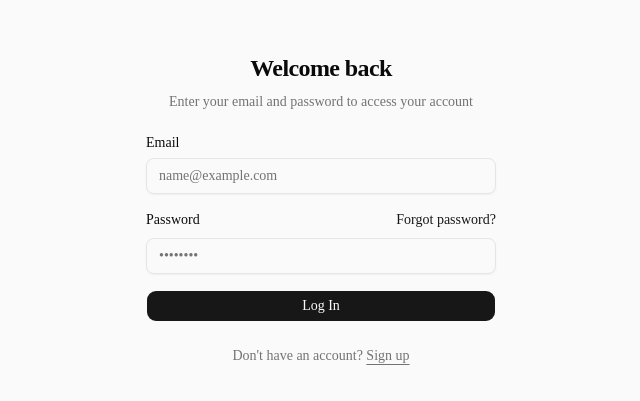
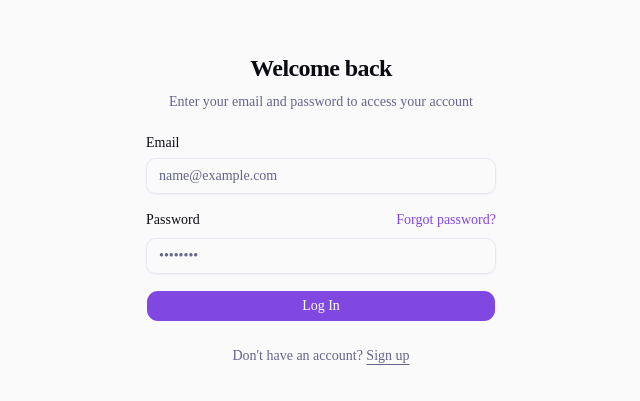
Before and after one commit to Sandeep-Web-Pipl/MVP-PM-Tool, a Next.js app: page /login in a window 1280 px wide. Shown: the part 191-592 px from the top of the page, without its empty margins (319-959 px from the left). Built offline with nearby package versions, Linux system fonts and the light colour scheme.

Commit message:
feat: apply WebPipl purple-pink brand theme

```diff
--- a/src/app/globals.css
+++ b/src/app/globals.css
@@ -48,82 +48,146 @@
 }
 
 :root {
-  --background: oklch(1 0 0);
-  --foreground: oklch(0.145 0 0);
+  /* WebPipl purple-pink wavelength */
+  --background: oklch(0.99 0.005 300);
+  /* very soft lavender white */
+  --foreground: oklch(0.15 0.02 285);
+  /* deep purple-tinted black */
+
   --card: oklch(1 0 0);
-  --card-foreground: oklch(0.145 0 0);
+  /* pure white cards */
+  --card-foreground: oklch(0.15 0.02 285);
+
   --popover: oklch(1 0 0);
-  --popover-foreground: oklch(0.145 0 0);
-  --primary: oklch(0.205 0 0);
-  --primary-foreground: oklch(0.985 0 0);
-  --secondary: oklch(0.97 0 0);
-  --secondary-foreground: oklch(0.205 0 0);
-  --muted: oklch(0.97 0 0);
-  --muted-foreground: oklch(0.556 0 0);
-  --accent: oklch(0.97 0 0);
-  --accent-foreground: oklch(0.205 0 0);
+  --popover-foreground: oklch(0.15 0.02 285);
+
+  /* Primary — WebPipl purple */
+  --primary: oklch(0.55 0.22 295);
+  /* #7C3AED purple */
+  --primary-foreground: oklch(1 0 0);
+  /* white text on purple */
+
+  /* Secondary — soft lavender */
+  --secondary: oklch(0.95 0.02 295);
+  --secondary-foreground: oklch(0.45 0.15 295);
+
+  /* Muted — light lavender gray */
+  --muted: oklch(0.96 0.01 295);
+  --muted-foreground: oklch(0.52 0.06 285);
+
+  /* Accent — pink magenta */
+  --accent: oklch(0.92 0.04 330);
+  --accent-foreground: oklch(0.45 0.2 330);
+  /* pink */
+
   --destructive: oklch(0.58 0.22 27);
-  --border: oklch(0.922 0 0);
-  --input: oklch(0.922 0 0);
-  --ring: oklch(0.708 0 0);
-  --chart-1: oklch(0.809 0.105 251.813);
-  --chart-2: oklch(0.623 0.214 259.815);
-  --chart-3: oklch(0.546 0.245 262.881);
-  --chart-4: oklch(0.488 0.243 264.376);
-  --chart-5: oklch(0.424 0.199 265.638);
-  --radius: 0.625rem;
-  --sidebar: oklch(0.985 0 0);
-  --sidebar-foreground: oklch(0.145 0 0);
-  --sidebar-primary: oklch(0.205 0 0);
-  --sidebar-primary-foreground: oklch(0.985 0 0);
-  --sidebar-accent: oklch(0.97 0 0);
-  --sidebar-accent-foreground: oklch(0.205 0 0);
-  --sidebar-border: oklch(0.922 0 0);
-  --sidebar-ring: oklch(0.708 0 0);
+  --border: oklch(0.91 0.02 295);
+  --input: oklch(0.93 0.02 295);
+  --ring: oklch(0.55 0.22 295);
+  /* purple focus ring */
+
+  /* Charts — purple family */
+  --chart-1: oklch(0.55 0.22 295);
+  --chart-2: oklch(0.65 0.18 330);
+  --chart-3: oklch(0.72 0.14 310);
+  --chart-4: oklch(0.75 0.12 280);
+  --chart-5: oklch(0.80 0.08 295);
+
+  --radius: 0.75rem;
+
+  /* Sidebar — deep purple */
+  --sidebar: oklch(0.22 0.06 285);
+  /* dark purple sidebar */
+  --sidebar-foreground: oklch(0.92 0.02 295);
+  --sidebar-primary: oklch(0.55 0.22 295);
+  --sidebar-primary-foreground: oklch(1 0 0);
+  --sidebar-accent: oklch(0.30 0.06 285);
+  --sidebar-accent-foreground: oklch(0.95 0.02 295);
+  --sidebar-border: oklch(0.30 0.04 285);
+  --sidebar-ring: oklch(0.55 0.22 295);
 }
 
 .dark {
-  --background: oklch(0.145 0 0);
-  --foreground: oklch(0.985 0 0);
-  --card: oklch(0.205 0 0);
-  --card-foreground: oklch(0.985 0 0);
-  --popover: oklch(0.205 0 0);
-  --popover-foreground: oklch(0.985 0 0);
-  --primary: oklch(0.87 0.00 0);
-  --primary-foreground: oklch(0.205 0 0);
-  --secondary: oklch(0.269 0 0);
-  --secondary-foreground: oklch(0.985 0 0);
-  --muted: oklch(0.269 0 0);
-  --muted-foreground: oklch(0.708 0 0);
-  --accent: oklch(0.371 0 0);
-  --accent-foreground: oklch(0.985 0 0);
+  --background: oklch(0.13 0.03 285);
+  --foreground: oklch(0.95 0.01 295);
+
+  --card: oklch(0.18 0.04 285);
+  --card-foreground: oklch(0.95 0.01 295);
+
+  --popover: oklch(0.18 0.04 285);
+  --popover-foreground: oklch(0.95 0.01 295);
+
+  --primary: oklch(0.65 0.22 295);
+  --primary-foreground: oklch(1 0 0);
+
+  --secondary: oklch(0.25 0.05 285);
+  --secondary-foreground: oklch(0.95 0.01 295);
+
+  --muted: oklch(0.22 0.04 285);
+  --muted-foreground: oklch(0.65 0.05 285);
+
+  --accent: oklch(0.30 0.08 330);
+  --accent-foreground: oklch(0.85 0.08 330);
+
   --destructive: oklch(0.704 0.191 22.216);
   --border: oklch(1 0 0 / 10%);
-  --input: oklch(1 0 0 / 15%);
-  --ring: oklch(0.556 0 0);
-  --chart-1: oklch(0.809 0.105 251.813);
-  --chart-2: oklch(0.623 0.214 259.815);
-  --chart-3: oklch(0.546 0.245 262.881);
-  --chart-4: oklch(0.488 0.243 264.376);
-  --chart-5: oklch(0.424 0.199 265.638);
-  --sidebar: oklch(0.205 0 0);
-  --sidebar-foreground: oklch(0.985 0 0);
-  --sidebar-primary: oklch(0.488 0.243 264.376);
-  --sidebar-primary-foreground: oklch(0.985 0 0);
-  --sidebar-accent: oklch(0.269 0 0);
-  --sidebar-accent-foreground: oklch(0.985 0 0);
+  --input: oklch(1 0 0 / 12%);
+  --ring: oklch(0.65 0.22 295);
+
+  --chart-1: oklch(0.65 0.22 295);
+  --chart-2: oklch(0.70 0.18 330);
+  --chart-3: oklch(0.72 0.14 310);
+  --chart-4: oklch(0.75 0.12 280);
+  --chart-5: oklch(0.78 0.08 295);
+
+  --sidebar: oklch(0.16 0.04 285);
+  --sidebar-foreground: oklch(0.92 0.02 295);
+  --sidebar-primary: oklch(0.65 0.22 295);
+  --sidebar-primary-foreground: oklch(1 0 0);
+  --sidebar-accent: oklch(0.22 0.05 285);
+  --sidebar-accent-foreground: oklch(0.92 0.02 295);
   --sidebar-border: oklch(1 0 0 / 10%);
-  --sidebar-ring: oklch(0.556 0 0);
+  --sidebar-ring: oklch(0.65 0.22 295);
 }
 
 @layer base {
   * {
     @apply border-border outline-ring/50;
   }
+
   body {
     @apply bg-background text-foreground;
   }
+
   html {
     @apply font-sans;
   }
 }
+
+/* WebPipl brand gradient — use on hero sections and special elements */
+@layer utilities {
+  .webpipl-gradient {
+    background: linear-gradient(135deg,
+        oklch(0.96 0.03 295) 0%,
+        oklch(0.97 0.02 310) 50%,
+        oklch(0.96 0.03 330) 100%);
+  }
+
+  .webpipl-text-gradient {
+    background: linear-gradient(135deg, #7C3AED 0%, #EC4899 100%);
+    -webkit-background-clip: text;
+    -webkit-text-fill-color: transparent;
+    background-clip: text;
+  }
+
+  .webpipl-button {
+    background: linear-gradient(135deg, #7C3AED 0%, #6D28D9 100%);
+    color: white;
+    border-radius: 0.75rem;
+    transition: opacity 0.2s;
+  }
+
+  .webpipl-button:hover {
+    opacity: 0.9;
+  }
+}
--- a/src/components/layout/header.tsx
+++ b/src/components/layout/header.tsx
@@ -36,7 +36,7 @@ export function Header({ user, organization, notifications }: HeaderProps) {
     }
 
     return (
-        <header className="h-16 border-b bg-white flex items-center justify-between px-6 w-full shrink-0">
+        <header className="h-16 border-b border-purple-100 bg-white/80 backdrop-blur-sm flex items-center justify-between px-6 w-full shrink-0">
             <div className="flex items-center gap-4">
                 <div className="font-semibold text-lg text-neutral-900 tracking-tight">
                     {organization.name}
--- a/src/components/layout/sidebar.tsx
+++ b/src/components/layout/sidebar.tsx
@@ -26,11 +26,26 @@ export function Sidebar({ className, organization }: SidebarProps) {
     const pathname = usePathname()
 
     return (
-        <div className={cn("flex flex-col w-64 h-full border-r bg-white text-sm", className)}>
-            <div className="p-4 border-b font-semibold text-lg flex items-center overflow-hidden whitespace-nowrap">
-                {organization.name}
+        <div className={cn(
+            "flex flex-col w-64 h-full text-sm",
+            "bg-[oklch(0.22_0.06_285)]", // deep purple
+            className
+        )}>
+            {/* Logo / Org name */}
+            <div className="p-5 border-b border-white/10">
+                <div className="flex items-center gap-2">
+                    <div className="w-7 h-7 rounded-lg flex items-center justify-center text-white font-bold text-sm"
+                        style={{ background: 'linear-gradient(135deg, #7C3AED 0%, #EC4899 100%)' }}>
+                        W
+                    </div>
+                    <span className="font-semibold text-white truncate text-base">
+                        {organization.name}
+                    </span>
+                </div>
             </div>
-            <nav className="flex-1 py-4 flex flex-col gap-1 px-2">
+
+            {/* Navigation */}
+            <nav className="flex-1 py-4 flex flex-col gap-1 px-3">
                 {navItems.map((item) => {
                     const isActive = pathname.startsWith(item.href)
                     return (
@@ -38,18 +53,31 @@ export function Sidebar({ className, organization }: SidebarProps) {
                             key={item.href}
                             href={item.href}
                             className={cn(
-                                'flex items-center gap-3 px-3 py-2 rounded-md transition-colors',
+                                'flex items-center gap-3 px-3 py-2.5 rounded-lg transition-all duration-150',
                                 isActive
-                                    ? 'bg-neutral-100 text-neutral-900 font-medium'
-                                    : 'text-neutral-500 hover:text-neutral-900 hover:bg-neutral-50'
+                                    ? 'bg-white/15 text-white font-medium shadow-sm'
+                                    : 'text-white/55 hover:text-white hover:bg-white/8'
                             )}
                         >
-                            <item.icon className="h-4 w-4" />
+                            <item.icon className={cn(
+                                "h-4 w-4 flex-shrink-0",
+                                isActive ? "text-purple-300" : "text-white/40"
+                            )} />
                             {item.name}
                         </Link>
                     )
                 })}
             </nav>
+
+            {/* Bottom brand strip */}
+            <div className="p-4 border-t border-white/10">
+                <div className="flex items-center gap-2">
+                    <div className="w-1.5 h-1.5 rounded-full bg-green-400" />
+                    <span className="text-xs text-white/40">
+                        Powered by WebPipl
+                    </span>
+                </div>
+            </div>
         </div>
     )
 }
```
